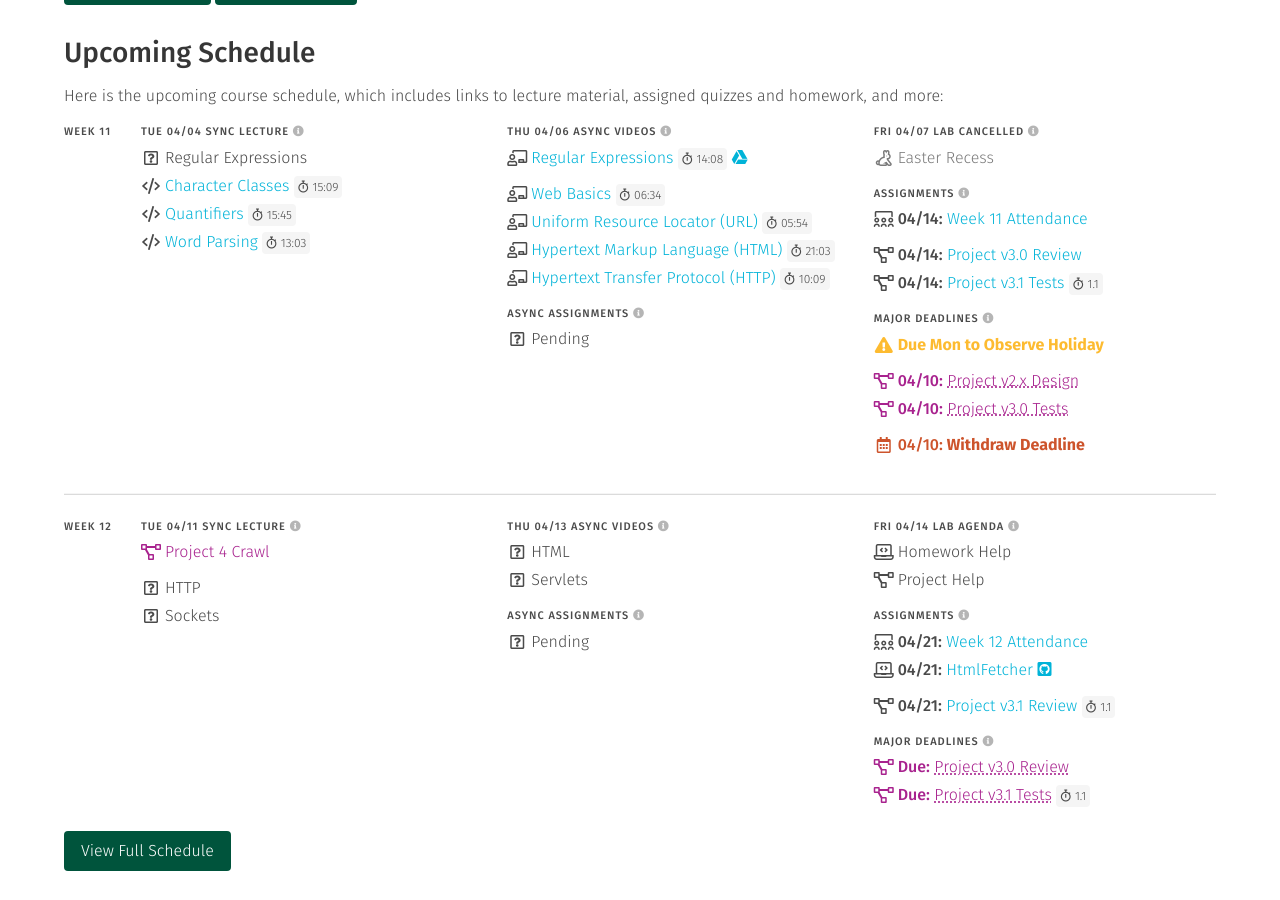
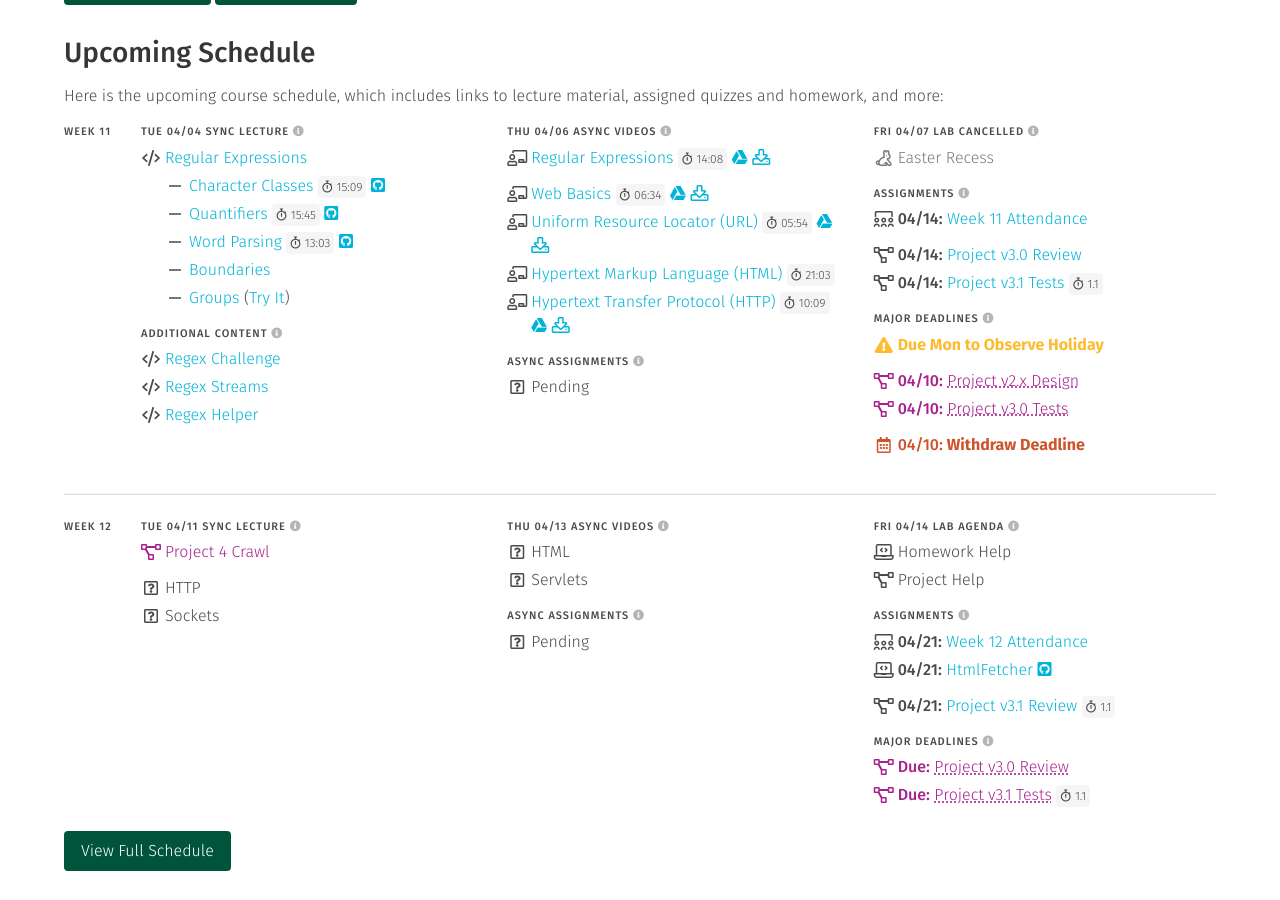
Before and after one commit to usf-cs272-spring2023/usf-cs272-spring2023.github.io, a Jekyll site: the page built from index.md, in a window 1280 px wide and 900 px high, scrolled down 549 px. Built offline with Jekyll 4.4.1, drawn with Linux system fonts in a browser that asks for light colours.

Commit message:
Adding slides

```diff
--- a/_data/code.yml
+++ b/_data/code.yml
@@ -281,6 +281,7 @@
   tags: ['regexes']
   time: '15:09'
   href: 'https://usfca.hosted.panopto.com/Panopto/Pages/Viewer.aspx?id=426e29e9-f3d4-43df-812c-afd80183f512'
+  repo: '/cs272-lectures/blob/main/RegularExpressions/src/main/java/edu/usfca/cs272/RegexClasses.java'
 
 quantifiers:
   <<: *default
@@ -288,6 +289,7 @@
   tags: ['regexes']
   time: '15:45'
   href: 'https://usfca.hosted.panopto.com/Panopto/Pages/Viewer.aspx?id=4032892c-7e4e-49db-9abc-afd80183f544'
+  repo: '/cs272-lectures/blob/main/RegularExpressions/src/main/java/edu/usfca/cs272/RegexQuantifiers.java'
 
 parsing:
   <<: *default
@@ -295,3 +297,4 @@
   tags: ['regexes']
   time: '13:03'
   href: 'https://usfca.hosted.panopto.com/Panopto/Pages/Viewer.aspx?id=b54acd37-f92c-4556-ad5d-afd80183f5ba'
+  repo: '/cs272-lectures/blob/main/RegularExpressions/src/main/java/edu/usfca/cs272/RegexWordParsing.java'
--- a/_data/schedule.yml
+++ b/_data/schedule.yml
@@ -1139,15 +1139,48 @@
           - <<: *lectures
             items:
               - text: 'Regular Expressions'
+                icon: 'code'
+                href: 'https://github.com/usf-cs272-spring2023/cs272-lectures/tree/main/RegularExpressions'
 
               - file: 'code'
                 name: 'classes'
+                icon: 'indented'
+                type: 'push'
 
               - file: 'code'
                 name: 'quantifiers'
+                icon: 'indented'
+                type: 'push'
 
               - file: 'code'
                 name: 'parsing'
+                icon: 'indented'
+                type: 'push'
+
+              - text: 'Boundaries'
+                icon: 'indented'
+                type: 'push'
+                href: 'https://github.com/usf-cs272-spring2023/cs272-lectures/blob/main/RegularExpressions/src/main/java/edu/usfca/cs272/RegexBoundaries.java'
+
+              - text: 'Groups'
+                icon: 'indented'
+                type: 'push'
+                href: 'https://github.com/usf-cs272-spring2023/cs272-lectures/blob/main/RegularExpressions/src/main/java/edu/usfca/cs272/RegexGroups.java'
+                html: ' (<a href="https://regex101.com/r/Dusf9V/">Try It</a>)'
+
+          - <<: *content
+            items:
+              - text: 'Regex Challenge'
+                icon: 'code'
+                href: 'https://github.com/usf-cs272-spring2023/cs272-lectures/blob/main/RegularExpressions/src/main/java/edu/usfca/cs272/RegexChallenge.java'
+
+              - text: 'Regex Streams'
+                icon: 'code'
+                href: 'https://github.com/usf-cs272-spring2023/cs272-lectures/blob/main/RegularExpressions/src/main/java/edu/usfca/cs272/RegexStreams.java'
+
+              - text: 'Regex Helper'
+                icon: 'code'
+                href: 'https://github.com/usf-cs272-spring2023/cs272-lectures/blob/main/RegularExpressions/src/main/java/edu/usfca/cs272/RegexHelper.java'
 
       - date: 2023-04-06
         rows:
```
Also changed, not shown: _data/lectures.yml (+7 -2 lines), 3 other files.
